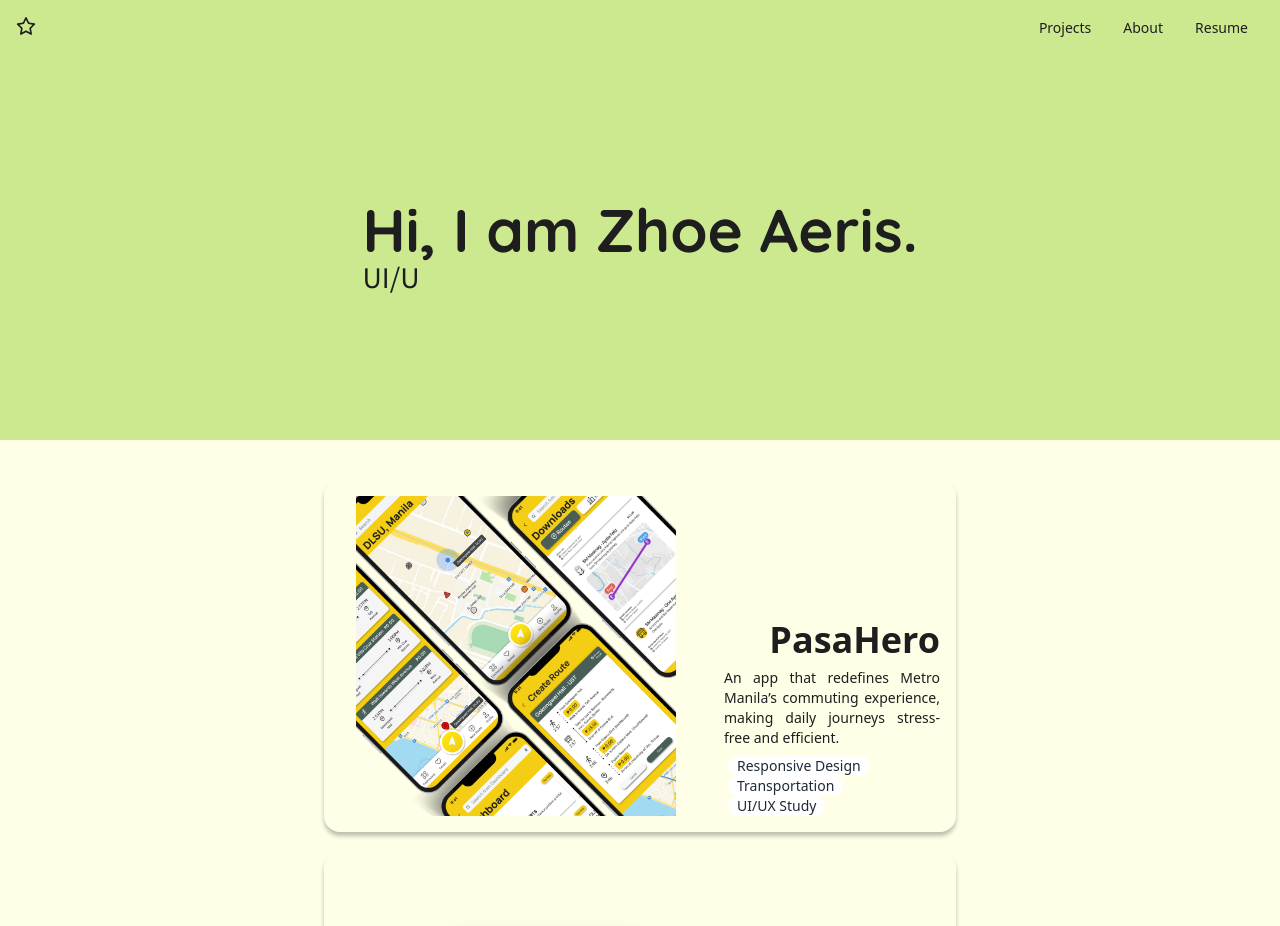
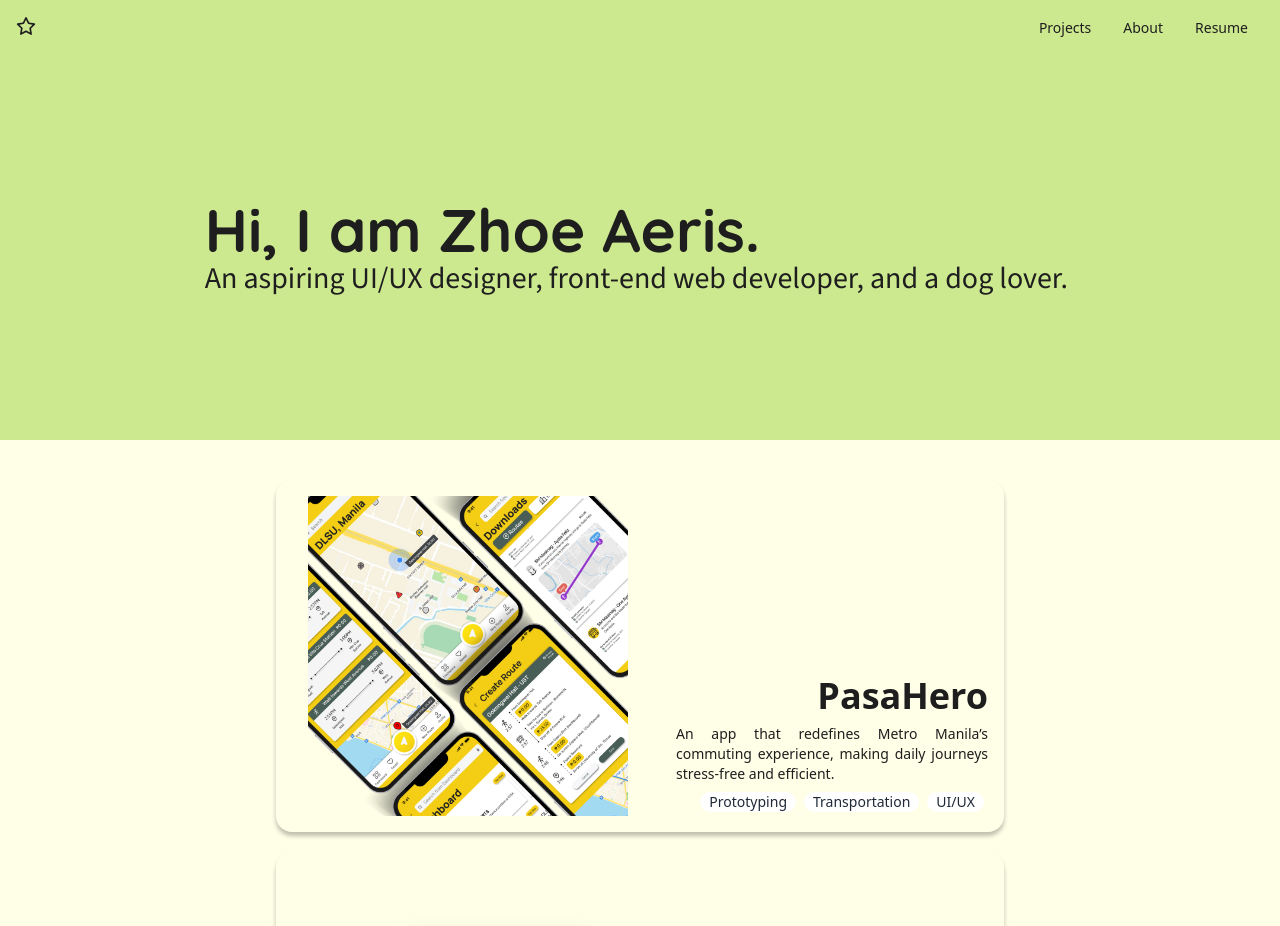
Before and after one commit to zhoexaeris/zhoexaeris.github.io, a Next.js app: page / in a window 1280 px wide. Shown: the top 926 px of the page. Built offline with nearby package versions, Linux system fonts and the light colour scheme.

Commit message:
fixed nav color

```diff
--- /dev/null
+++ b/app/about/page.jsx
@@ -0,0 +1,13 @@
+import React from 'react'
+import Navbar from '../components/Navbar'
+
+function page() {
+  return (
+    <div className='flex min-h-screen flex-col bg-white mx-auto text-black'>
+      <Navbar color="blue"/>
+
+    </div>
+  )
+}
+
+export default page
--- a/app/components/HeroSection.jsx
+++ b/app/components/HeroSection.jsx
@@ -7,11 +7,7 @@ const Tagline = () => {
         <span className='text-3xl font-medium'>
         <TypeAnimation
       sequence={[
-        'UI/UX designer',
-        200,
-        'Front-end developer',
-        200,
-        'Dog lover',
+        'An aspiring UI/UX designer, front-end web developer, and a dog lover.',
         200,
         () => {
           console.log('Sequence completed');
--- a/app/components/Navbar.jsx
+++ b/app/components/Navbar.jsx
@@ -3,19 +3,19 @@ import Link from 'next/link';
 import { FontAwesomeIcon } from '@fortawesome/react-fontawesome';
 import { faStar }  from '@fortawesome/free-regular-svg-icons';
 
-const Navbar = () => {
+const Navbar = ({color}) => {
     const starIcon = <FontAwesomeIcon icon={faStar} className="w-5 h-5"/>
 
   return (
-    <nav className='flex bg-light-green text-black px-4 py-4  items-center'>
+    <nav className={`flex bg-${color} text-black px-4 py-4  items-center`}>
         <div className="flex-1">
             {starIcon}
         </div>
         <div classname="flex-1 bg-pink-200">
             <ul className='flex'>
-                <li className='px-4 text-sm'><Link href={"#Projects"}>Projects</Link></li>
-                <li className='px-4 text-sm'><Link href={"#About"}>About</Link></li>
-                <li className='px-4 text-sm'><Link href={"#Resume"}>Resume</Link></li>
+                <li className='px-4 text-sm'><Link href={"/"}>Projects</Link></li>
+                <li className='px-4 text-sm'><Link href={"/about"}>About</Link></li>
+                <li className='px-4 text-sm'><a href={"https://drive.google.com/file/d/1J60ZguzLY0pJHCPzgJjatSVbvxgU9pGG/view?usp=sharing"}>Resume</a></li>
             </ul>
         </div>
 
--- a/app/components/ProjectCard.jsx
+++ b/app/components/ProjectCard.jsx
@@ -16,7 +16,7 @@ function ProjectCard({imgUrl, title, description, background, tags, tagcolor, te
                 <ul className='flex flex-wrap'>
                     {tags.map((tag, index) => (
                         // TODO: fix background color and text color
-                        <li key={index} className={`badge bg-${tagcolor} border-0 text-${text} mx-1 font-sm`}>{tag}</li>
+                        <li key={index} className={`badge bg-${tagcolor} border-0 mx-1 mb-1 text-${text} font-sm`}>{tag}</li>
                     ))}
                 </ul>
             </div>
--- a/app/components/Projects.jsx
+++ b/app/components/Projects.jsx
@@ -8,9 +8,9 @@ const projectsData = [
         description: "An app that redefines Metro Manila’s commuting experience, making daily journeys stress-free and efficient.",
         image: "images/mockup-pasahero.png",
         background: "yellow",
-        tags: ["Responsive Design", "Transportation", "UI/UX Study"],
+        tags: ["Prototyping", "Transportation", "UI/UX"],
         tagcolor: "dark-yellow",
-        text: "text-yellow"
+        text: "text-yellow",
     },
     {
         id: 2,
@@ -20,7 +20,7 @@ const projectsData = [
         background: "blue",
         tags: ["Front-end", "Healthcare", "UI Design"],
         tagcolor: "dark-blue",
-        text: "text-blue"
+        text: "text-blue",
     },
     {
         id: 3,
@@ -30,7 +30,7 @@ const projectsData = [
         background: "red",
         tags: ["Full-stack", "Gaming"],
         tagcolor: "dark-red",
-        text: "text-red"
+        text: "text-red",
     },
 ]
 
@@ -38,7 +38,7 @@ function Projects() {
   return (
     <section>
         <div className='flex h-full bg-beige-white items-center justify-center px-20'>
-            <div className='flex-row max-w-2xl py-5'>
+            <div className='flex-row max-w-3xl py-5'>
                 {projectsData.map((project) => (
                     <ProjectCard
                         key={project.id}
@@ -47,6 +47,8 @@ function Projects() {
                         imgUrl={project.image}
                         background={project.background}
                         tags={project.tags}
+                        tagcolor={project.tagcolor}
+                        text={project.text}
                     />
                 ))}
             </div>
--- a/app/page.js
+++ b/app/page.js
@@ -7,7 +7,7 @@ export default function Home() {
   return (
     // TODO: make it all responsive
     <main className="flex min-h-screen flex-col bg-white mx-auto text-black">
-      <Navbar />
+      <Navbar color="light-green"/>
       <HeroSection />
       <Projects />
     </main>
```
